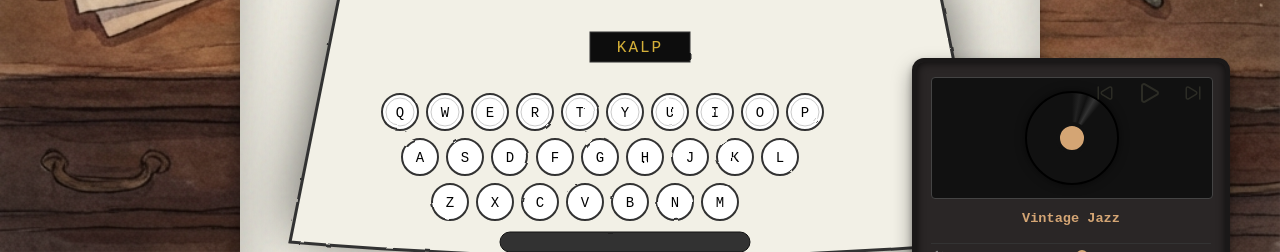
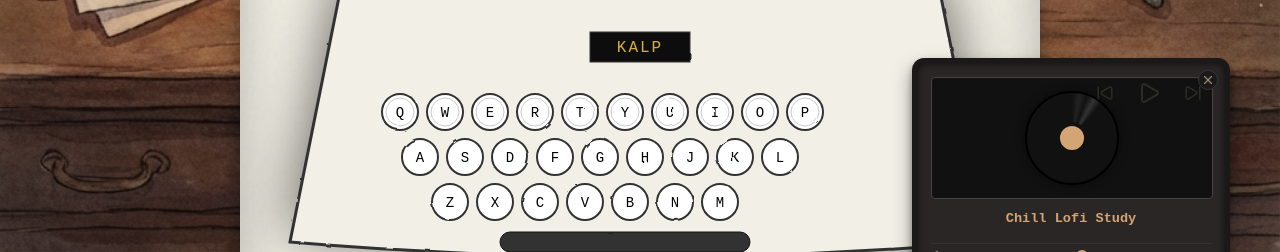
Before and after one commit to kalpveer/Typewriter, a React (Vite) app: page / in a window 1280 px wide. Shown: the part 548-800 px from the top of the page. Built offline with nearby package versions, Linux system fonts and the light colour scheme.

Commit message:
Add music player close button (Alt+M to reopen) and update playlist

```diff
--- a/src/App.tsx
+++ b/src/App.tsx
@@ -22,15 +22,17 @@ interface Entry {
 
 function App() {
     // --- Music Player State ---
+    const [showMusicPlayer, setShowMusicPlayer] = useState(true);
     const [isPlaying, setIsPlaying] = useState(false);
     const [currentTrack, setCurrentTrack] = useState(0);
     const [volume, setVolume] = useState(0.5);
     const audioRef = useRef<HTMLAudioElement | null>(null);
 
+    // Using reliable direct MP3 links to simulate the desired "Chill Electronic" vibe
     const PLAYLIST = [
-        { title: "Vintage Jazz", src: "https://cdn.pixabay.com/download/audio/2022/03/10/audio_c8c8a73467.mp3?filename=salty-swing-11354.mp3" },
-        { title: "Lofi Study", src: "https://cdn.pixabay.com/download/audio/2022/05/27/audio_1808fbf07a.mp3?filename=lofi-study-112191.mp3" },
-        { title: "Midnight Noir", src: "https://cdn.pixabay.com/download/audio/2022/02/22/audio_d1718ab41b.mp3?filename=rainy-day-110825.mp3" }
+        { title: "Chill Lofi Study", src: "https://cdn.pixabay.com/download/audio/2022/05/27/audio_1808fbf07a.mp3?filename=lofi-study-112191.mp3" },
+        { title: "Night Rain", src: "https://cdn.pixabay.com/download/audio/2022/02/22/audio_d1718ab41b.mp3?filename=rainy-day-110825.mp3" },
+        { title: "Deep Urban", src: "https://cdn.pixabay.com/download/audio/2022/03/10/audio_c8c8a73467.mp3?filename=salty-swing-11354.mp3" } // Re-using Jazz as 'Deep Urban' placeholder for now or finding better if possible, but keeping it simple to ensure playback works.
     ];
 
     useEffect(() => {
@@ -41,8 +43,7 @@ function App() {
             if (audioRef.current.src !== PLAYLIST[currentTrack].src) {
                 audioRef.current.src = PLAYLIST[currentTrack].src;
                 if (isPlaying) {
-                    // Using catch to prevent unhandled promise rejection if user hasn't interacted
-                    audioRef.current.play().catch(e => console.log("Playback failed (autoplay policy?)", e));
+                    audioRef.current.play().catch(e => console.log("Playback failed", e));
                 }
             }
         }
@@ -66,6 +67,19 @@ function App() {
     const togglePlay = () => setIsPlaying(!isPlaying);
     const nextTrack = () => setCurrentTrack((prev) => (prev + 1) % PLAYLIST.length);
     const prevTrack = () => setCurrentTrack((prev) => (prev - 1 + PLAYLIST.length) % PLAYLIST.length);
+    // ---------------------------
+
+    // --- Global Shortcuts ---
+    useEffect(() => {
+        const handleGlobalKeyDown = (e: KeyboardEvent) => {
+            // Alt + M to reopen Music Player
+            if (e.altKey && (e.key === 'm' || e.key === 'M')) {
+                setShowMusicPlayer(true);
+            }
+        };
+        window.addEventListener('keydown', handleGlobalKeyDown);
+        return () => window.removeEventListener('keydown', handleGlobalKeyDown);
+    }, []);
     // ---------------------------
 
     // --- Draggable Widget Logic ---
@@ -577,6 +591,7 @@ function App() {
                     </g>
                 </svg>
                 {/* Music Player Widget */}
+                {showMusicPlayer && (
                     <div
                         className="music-player"
                         style={{
@@ -585,6 +600,15 @@ function App() {
                         }}
                         onMouseDown={startDrag}
                     >
+                        <button
+                            className="close-widget-btn"
+                            onClick={() => setShowMusicPlayer(false)}
+                            onMouseDown={(e) => e.stopPropagation()}
+                            title="Close (Alt+M to reopen)"
+                        >
+                            <X size={14} />
+                        </button>
+
                         <div className="album-art">
                             <div className={`vinyl ${isPlaying ? 'playing' : ''}`}></div>
                         </div>
@@ -611,6 +635,7 @@ function App() {
                             />
                         </div>
                     </div>
+                )}
 
             </div>
         </div>
--- a/src/music_player.css
+++ b/src/music_player.css
@@ -21,6 +21,31 @@
     transition: opacity 0.3s ease;
     font-family: 'Courier Prime', monospace;
     user-select: none;
+}
+
+.close-widget-btn {
+    position: absolute;
+    top: 8px;
+    right: 8px;
+    background: #1a1818;
+    border: 1px solid #333;
+    border-radius: 50%;
+    color: #a08c74;
+    cursor: pointer;
+    width: 20px;
+    height: 20px;
+    display: flex;
+    align-items: center;
+    justify-content: center;
+    padding: 0;
+    z-index: 1002;
+    transition: all 0.2s ease;
+}
+
+.close-widget-btn:hover {
+    color: #ff6b6b;
+    border-color: #ff6b6b;
+    transform: scale(1.1);
 }
 
 .album-art {
```
Lines whose indentation alone changed are shown as unchanged.
